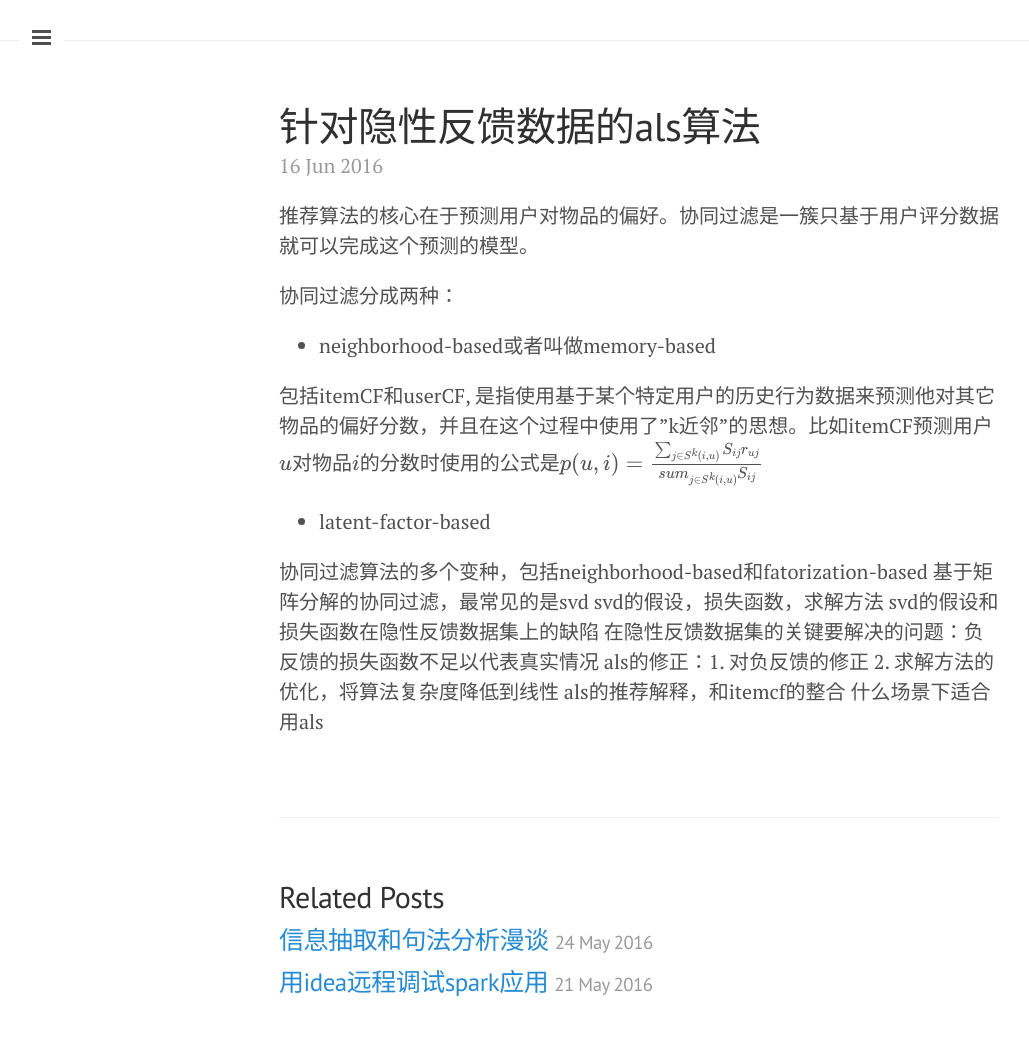
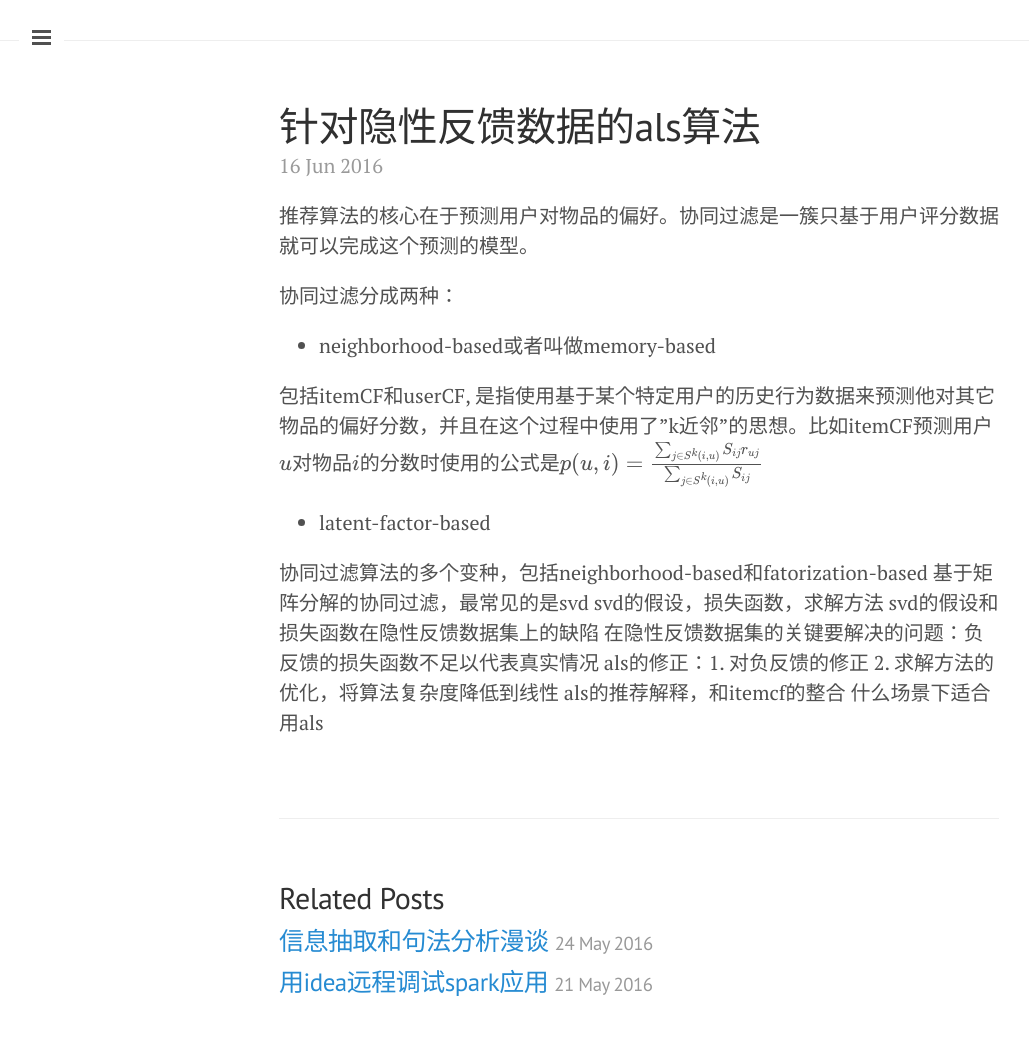
Before and after one commit to nomadcube/nomadcube.github.io, a Jekyll site: the page built from _posts/2016-06-16-针对隐性反馈数据的als算法.md, in a window 1280 px wide. Shown: the whole page, without its empty margins (1-1030 px from the left). Built offline with Jekyll 4.4.1, drawn with Linux system fonts in a browser that asks for light colours; formulas are drawn with MathJax 3; comment, search, counter and statistics services are not loaded.

Commit message:
新文章

```diff
--- a/_posts/2016-06-16-针对隐性反馈数据的als算法.md
+++ b/_posts/2016-06-16-针对隐性反馈数据的als算法.md
@@ -9,7 +9,7 @@ tags: 推荐算法
 
 - neighborhood-based或者叫做memory-based
 
-包括itemCF和userCF, 是指使用基于某个特定用户的历史行为数据来预测他对其它物品的偏好分数，并且在这个过程中使用了"k近邻"的思想。比如itemCF预测用户$$u$$对物品$$i$$的分数时使用的公式是$$p(u, i) = \frac{\sum_{j \in S^k(i, u)} S_{ij}r_{uj}}{sum_{j \in S^k(i, u)} S_{ij}}$$
+包括itemCF和userCF, 是指使用基于某个特定用户的历史行为数据来预测他对其它物品的偏好分数，并且在这个过程中使用了"k近邻"的思想。比如itemCF预测用户$$u$$对物品$$i$$的分数时使用的公式是$$p(u, i) = \frac{\sum_{j \in S^k(i, u)} S_{ij}r_{uj}}{\sum_{j \in S^k(i, u)} S_{ij}}$$
 
 
 - latent-factor-based
```
